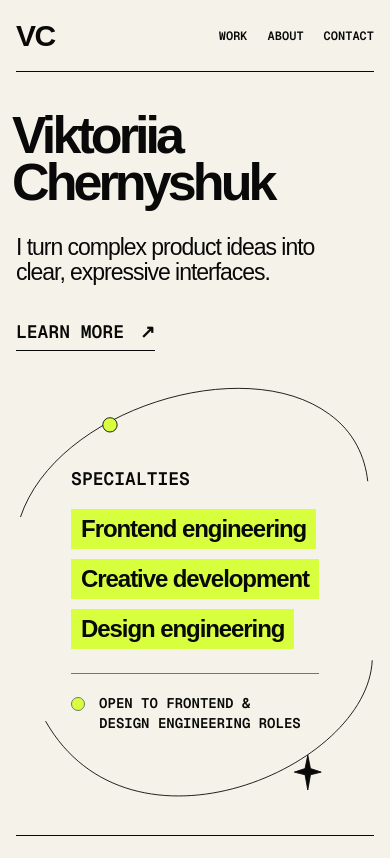
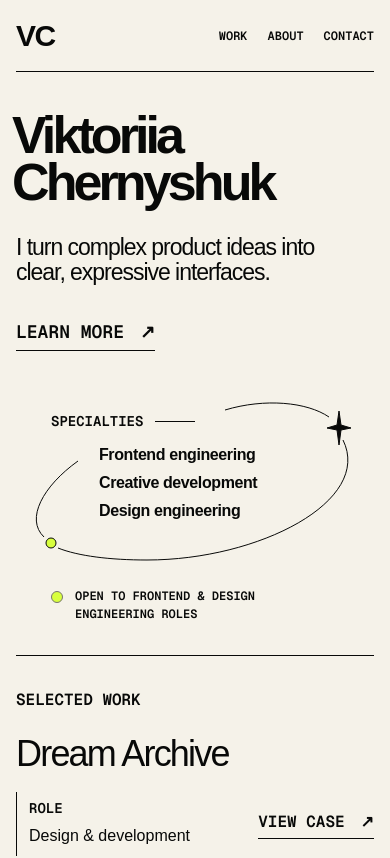
Before and after one commit to vickierose/portfolio, a Next.js app: page / in a window 390 px wide. Shown: the top 858 px of the page. Built offline with nearby package versions, Linux system fonts and the light colour scheme.

Commit message:
mobile hero section change

```diff
--- a/app/page.tsx
+++ b/app/page.tsx
@@ -1,74 +1,12 @@
 import Image from "next/image";
 import Link from "@/components/ui/link";
 import dreamArchivePreview from "../public/dream-archive-preview.png";
+import Hero from "@/components/home/hero";
 
 export default function Home() {
   return (
     <>
-      <section
-        className="relative grid gap-11 pt-10 pb-8 lg:min-h-140 md:grid-cols-[67%_33%] md:gap-0 md:pt-22 lg:py-16 xl:pt-22"
-        aria-labelledby="intro-title"
-      >
-        <div className="min-w-0">
-          <h1
-            id="intro-title"
-            className="relative z-1 mb-7 -ml-1 text-[clamp(52px,12.8vw,88px)] leading-[.91] font-[750] tracking-[-.075em] md:mb-11 md:text-[clamp(64px,11vw,140px)]"
-          >
-            Viktoriia
-            <br />
-            Chernyshuk
-          </h1>
-          <p className="mb-8 text-[clamp(23px,5.3vw,34px)] leading-[1.12] font-medium tracking-[-.045em] md:text-[clamp(25px,3.9vw,49px)]">
-            I turn complex product ideas into
-            <br /> clear, expressive interfaces.
-          </p>
-          <Link variant="cta" href="/about">
-            Learn more
-          </Link>
-        </div>
-        <div className="relative flex min-h-102 items-center justify-center self-stretch md:-ml-4 md:min-h-0 md:justify-start md:items-start lg:items-center">
-          <svg
-            className="pointer-events-none absolute top-[-8%] left-0 h-[115%] w-full overflow-visible stroke-foreground md:top-[-20%] md:left-[-28%] md:w-[140%] lg:top-[-11%] lg:left-[-27%] lg:w-[130%]"
-            viewBox="0 0 400 480"
-            fill="none"
-            aria-hidden="true"
-          >
-            <path d="M5 150C45 30 255-35 350 35c28 20 40 48 43 75M398 310c-5 120-270 235-365 68" />
-            <circle className="fill-accent" cx="105" cy="47" r="8" />
-            <path
-              className="fill-foreground"
-              d="m326 416 3 15 12 4-12 3-3 17-3-17-12-3 12-4Z"
-            />
-          </svg>
-          <div className="relative w-fit md:w-full md:pl-1">
-            <h2 className="mb-4 font-mono text-lg font-semibold uppercase">
-              Specialties
-            </h2>
-            <ul className="space-y-2.5 text-2xl font-semibold tracking-[-.045em] md:text-[clamp(17px,2.25vw,32px)]">
-              <li>
-                <span className="inline-block bg-accent px-2.5 py-1 whitespace-nowrap">
-                  Frontend engineering
-                </span>
-              </li>
-              <li>
-                <span className="inline-block bg-accent px-2.5 py-1 whitespace-nowrap">
-                  Creative development
-                </span>
-              </li>
-              <li>
-                <span className="inline-block bg-accent px-2.5 py-1 whitespace-nowrap">
-                  Design engineering
-                </span>
-              </li>
-            </ul>
-            <p className="relative mt-6 max-w-[285px] border-t border-muted pt-5 pl-7 font-mono text-sm leading-[1.4] font-semibold uppercase md:mt-[35px] md:pt-[27px]">
-              <span className="absolute top-[23px] left-0 size-3.5 rounded-full border border-muted bg-accent md:top-[29px]" />
-              Open to frontend &amp;
-              <br /> design engineering roles
-            </p>
-          </div>
-        </div>
-      </section>
+      <Hero />
       <section
         className="border-t pt-8 pb-10 md:pt-12"
         aria-labelledby="work-title"
--- /dev/null
+++ b/components/home/decor.tsx
@@ -0,0 +1,36 @@
+export function DecorationMD() {
+  return (
+    <svg
+      className="pointer-events-none absolute hidden md:block top-[-8%] left-0 h-[115%] w-full overflow-visible stroke-foreground md:top-[-20%] md:left-[-28%] md:w-[140%] lg:top-[-11%] lg:left-[-27%] lg:w-[130%]"
+      viewBox="0 0 400 480"
+      fill="none"
+      aria-hidden="true"
+    >
+      <path d="M5 150C45 30 255-35 350 35c28 20 40 48 43 75M398 310c-5 120-270 235-365 68" />
+      <circle className="fill-accent" cx="105" cy="47" r="8" />
+      <path
+        className="fill-foreground"
+        transform="translate(0 -19)"
+        d="m326 416 3 15 12 4-12 3-3 17-3-17-12-3 12-4Z"
+      />
+    </svg>
+  );
+}
+
+
+export function DecorationMobile() {
+  return (
+    <svg
+      className="pointer-events-none absolute top-0 left-1/2 h-44 w-80 max-w-none -translate-x-1/2 stroke-foreground md:hidden"
+      width="320"
+      height="176"
+      viewBox="0 0 320 176"
+      fill="none"
+      aria-hidden="true"
+    >
+      <path d="M190 15C230 3 272 7 294 22M308 45C338 106 224 165 112 165C75 165 43 161 23 153M9 142C-10 124 8 91 43 66" />
+      <circle className="fill-accent" cx="16" cy="148" r="5" />
+      <path className="fill-foreground" d="m304 16 2 14 10 3-10 2-2 15-2-15-10-2 10-3Z" />
+    </svg>
+  );
+}
--- /dev/null
+++ b/components/home/hero.tsx
@@ -0,0 +1,32 @@
+import Link from "../ui/link";
+import Specialties from "./specialties";
+
+function Hero() {
+  return (
+    <section
+      className="relative grid gap-11 pt-10 pb-8 lg:min-h-140 md:grid-cols-[67%_33%] md:gap-0 md:pt-22 lg:py-16 xl:pt-22"
+      aria-labelledby="intro-title"
+    >
+      <div className="min-w-0">
+        <h1
+          id="intro-title"
+          className="relative z-1 mb-7 -ml-1 text-[clamp(52px,12.8vw,88px)] leading-[.91] font-[750] tracking-[-.075em] md:mb-9 md:text-[clamp(64px,11vw,140px)]"
+        >
+          Viktoriia
+          <br />
+          Chernyshuk
+        </h1>
+        <p className="mb-8 text-[clamp(23px,5.3vw,34px)] leading-[1.12] font-medium tracking-[-.045em] md:text-[clamp(25px,3.9vw,49px)]">
+          I turn complex product ideas into
+          <br /> clear, expressive interfaces.
+        </p>
+        <Link variant="cta" href="/about">
+          Learn more
+        </Link>
+      </div>
+      <Specialties />
+    </section>
+  );
+}
+
+export default Hero;
--- /dev/null
+++ b/components/home/specialties.tsx
@@ -0,0 +1,41 @@
+import { ReactNode } from "react";
+import { DecorationMD, DecorationMobile } from "./decor";
+
+function Specialties() {
+  return (
+    <div className="relative flex items-center justify-center self-stretch md:-ml-4 md:min-h-0 md:items-start md:justify-start lg:items-center">
+      <DecorationMD />
+      <div className="relative mx-auto w-80 shrink-0 md:mx-0 md:w-full md:pl-1">
+        <div className="relative h-44 px-4 pt-4 md:static md:h-auto md:p-0">
+          <DecorationMobile />
+          <h2 className="relative mb-3 flex items-center gap-3 font-mono text-sm font-semibold uppercase md:mb-4 md:block md:text-lg">
+            Specialties
+            <span className="h-px w-10 bg-foreground md:hidden" aria-hidden="true" />
+          </h2>
+          <ul className="relative space-y-1 pl-12 text-base font-semibold tracking-tight md:space-y-2.5 md:pl-0 md:text-[clamp(17px,2.25vw,32px)] md:tracking-[-.045em]">
+            <ListItem>Frontend engineering</ListItem>
+            <ListItem>Creative development</ListItem>
+            <ListItem>Design engineering</ListItem>
+          </ul>
+        </div>
+        <p className="relative mx-4 mt-4 pl-6 font-mono text-xs leading-normal font-semibold uppercase md:mx-0 md:mt-[35px] md:max-w-[285px] md:border-t md:border-muted md:pt-[27px] md:pl-7 md:text-sm md:leading-[1.4]">
+          <span className="absolute top-1 left-0 size-3 rounded-full border border-muted bg-accent md:top-[29px] md:size-3.5" />
+          Open to frontend &amp;{" "}
+          <br className="hidden md:block" />design engineering roles
+        </p>
+      </div>
+    </div>
+  );
+}
+
+function ListItem({ children }: { children: ReactNode }) {
+  return (
+    <li>
+      <span className="inline-block whitespace-nowrap md:bg-accent md:px-2.5 md:py-1">
+        {children}
+      </span>
+    </li>
+  );
+}
+
+export default Specialties;
```
